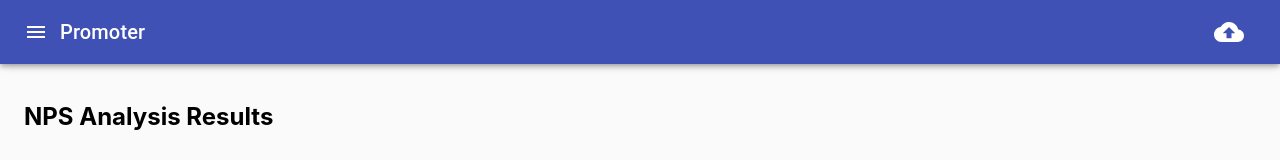
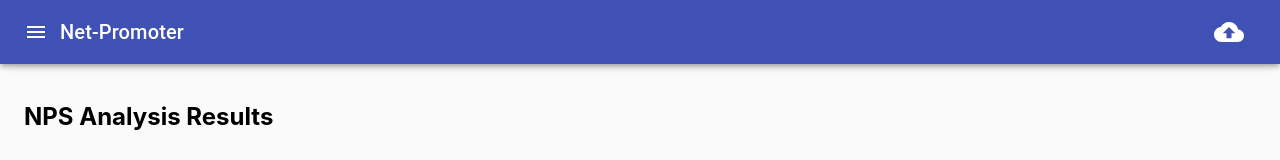
Before and after one commit to dilanustek/Promoter, a React (Create React App) app: page / in a window 1280 px wide. Shown: the top 160 px of the page. Built offline with nearby package versions, Linux system fonts and the light colour scheme.

Commit message:
changed title

```diff
--- a/public/index.html
+++ b/public/index.html
@@ -2,7 +2,7 @@
 <html lang="en">
   <head>
     <meta charset="utf-8" />
-    <link rel="icon" href="%PUBLIC_URL%/favicon.ico" />
+    <!-- <link rel="icon" href="%PUBLIC_URL%/favicon.ico" /> -->
     <meta name="viewport" content="width=device-width, initial-scale=1" />
     <meta name="theme-color" content="#000000" />
     <meta
@@ -24,7 +24,7 @@
       work correctly both with client-side routing and a non-root public URL.
       Learn how to configure a non-root public URL by running `npm run build`.
     -->
-    <title>React App</title>
+    <title>Net-Promoter Analysis</title>
   </head>
   <body>
     <noscript>You need to enable JavaScript to run this app.</noscript>
--- a/src/App.tsx
+++ b/src/App.tsx
@@ -48,7 +48,7 @@ class App extends Component<{}, State> {
               color="inherit"
               noWrap
             >
-              Promoter
+              Net-Promoter
             </Typography>
             <IconButton color="inherit" onClick={this.onUploadClick}>
               <BackupIcon style={{ fontSize: 30 }} />
```
